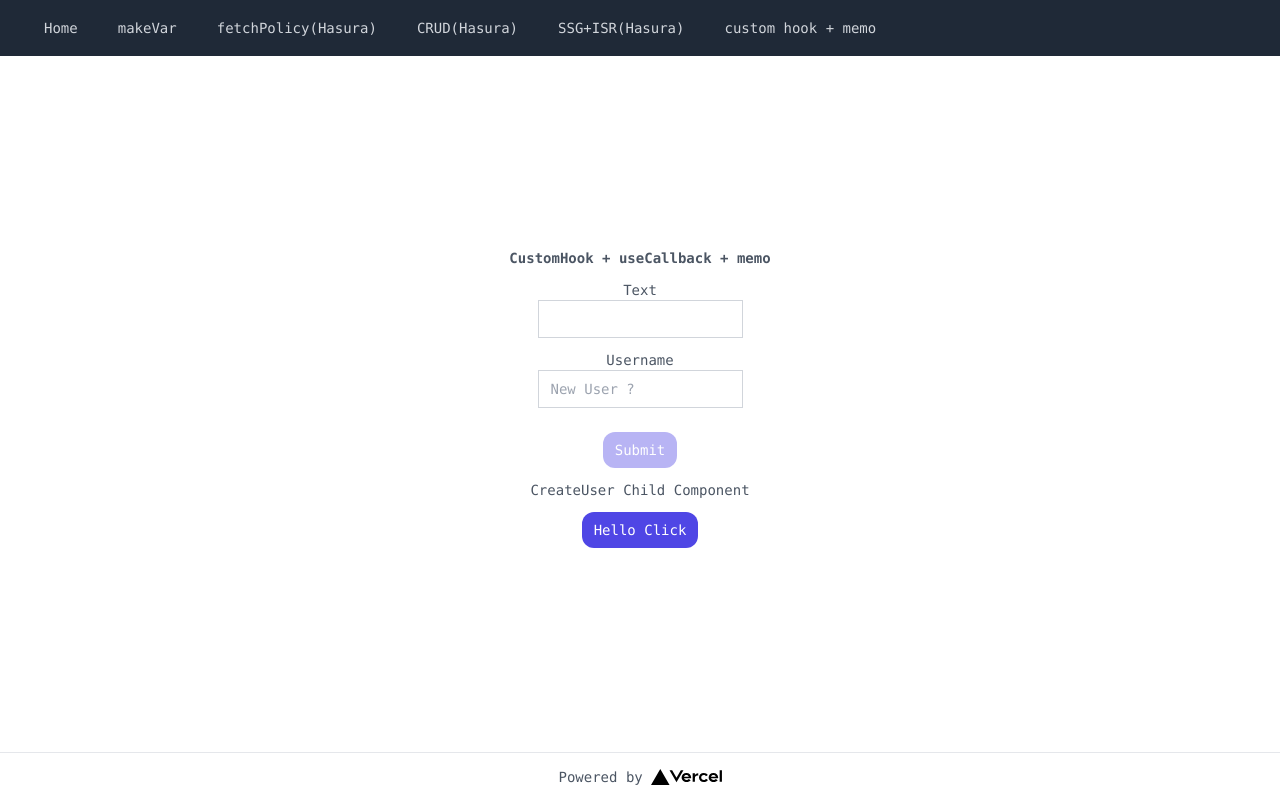
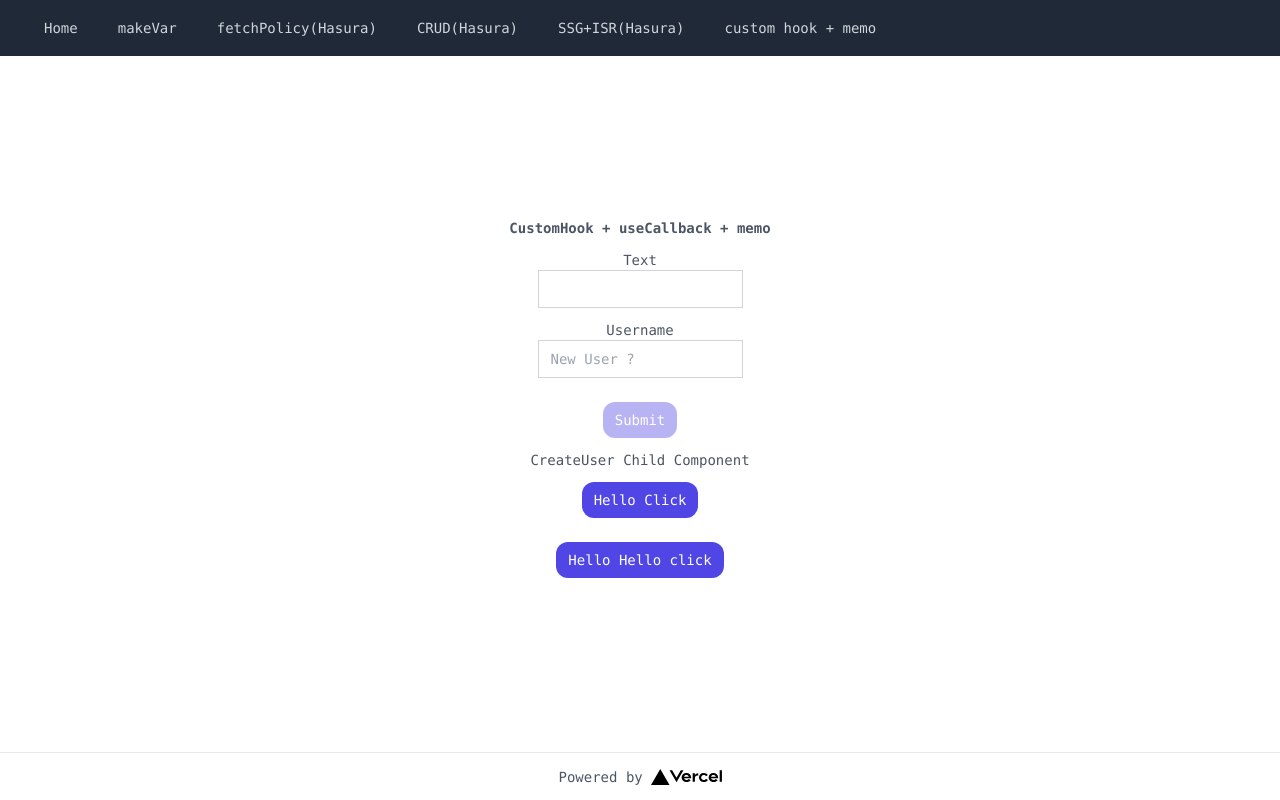
Before and after one commit to miyama12style/nextjs-hasura-lesson, a Next.js app: page /hooks-memo in a window 1280 px wide. Built offline with nearby package versions, Linux system fonts and the light colour scheme.

Commit message:
✨ propsにコンポーネントを渡す勉強

```diff
--- a/src/components/CreateUser.tsx
+++ b/src/components/CreateUser.tsx
@@ -1,18 +1,21 @@
-import { VFC } from 'react'
+import { useCallback, VFC } from 'react'
 import { useCreateUser } from 'src/hooks/useCreateUser'
 import { CreateUserChild } from './CreateUserChild'
+import { CreateUserChildChild } from 'src/components/CreateUserChildChild'
 
 export const CreateUser: VFC = () => {
   const {
     text,
     username,
     handleSubmit,
-    printMsg,
+    printHelloMsg,
     handleTextChange,
     handleUsernameChange,
   } = useCreateUser()
 
   console.log('CreateUser render')
+
+  const printHelloHelloMsg = useCallback(() => console.log('hello hello'), [])
 
   return (
     <>
@@ -46,7 +49,13 @@ export const CreateUser: VFC = () => {
           Submit
         </button>
       </form>
-      <CreateUserChild printMsg={printMsg} handleSubmit={handleSubmit} />
+      <CreateUserChild
+        printHelloMsg={printHelloMsg}
+        CreateUserChildChildComponent={
+          <CreateUserChildChild printHelloHelloMsg={printHelloHelloMsg} />
+        }
+        handleSubmit={handleSubmit}
+      />
     </>
   )
 }
--- a/src/components/CreateUserChild.tsx
+++ b/src/components/CreateUserChild.tsx
@@ -1,10 +1,12 @@
 // CreateUserのuseCallbackの挙動を確かめるためのコンポーネント
 
 import { ComponentProps, memo } from 'react'
+import { ReactElement } from 'react'
 import { VFC } from 'react'
 
 type Props = {
-  printMsg: () => void
+  printHelloMsg: () => void
+  CreateUserChildChildComponent: ReactElement
   handleSubmit: ComponentProps<'form'>['onSubmit']
 }
 
@@ -15,10 +17,11 @@ export const CreateUserChild: VFC<Props> = memo((props) => {
       <p>CreateUser Child Component</p>
       <button
         className="disabled:opacity-40 mb-3 py-2 my-3 px-3 text-white bg-indigo-600 hover:bg-indigo-700 rounded-xl focus:outline-none"
-        onClick={props.printMsg}
+        onClick={props.printHelloMsg}
       >
         Hello Click
       </button>
+      <div>{props.CreateUserChildChildComponent}</div>
     </>
   )
 })
--- /dev/null
+++ b/src/components/CreateUserChildChild.tsx
@@ -0,0 +1,18 @@
+import { memo, VFC } from 'react'
+
+type Props = {
+  printHelloHelloMsg: () => void
+}
+
+export const CreateUserChildChild: VFC<Props> = memo((props) => {
+  return (
+    <div>
+      <button
+        className="disabled:opacity-40 mb-3 py-2 my-3 px-3 text-white bg-indigo-600 hover:bg-indigo-700 rounded-xl focus:outline-none"
+        onClick={props.printHelloHelloMsg}
+      >
+        Hello Hello click
+      </button>
+    </div>
+  )
+})
--- a/src/hooks/useCreateUser.tsx
+++ b/src/hooks/useCreateUser.tsx
@@ -39,7 +39,7 @@ export const useCreateUser = () => {
     []
   )
 
-  const printMsg = useCallback(() => console.log('hello'), [])
+  const printHelloMsg = useCallback(() => console.log('hello'), [])
 
   const handleSubmit: ComponentProps<'form'>['onSubmit'] = useCallback(
     async (e) => {
@@ -60,7 +60,7 @@ export const useCreateUser = () => {
     text,
     username,
     handleSubmit,
-    printMsg,
+    printHelloMsg,
     handleTextChange,
     handleUsernameChange,
   }
```
